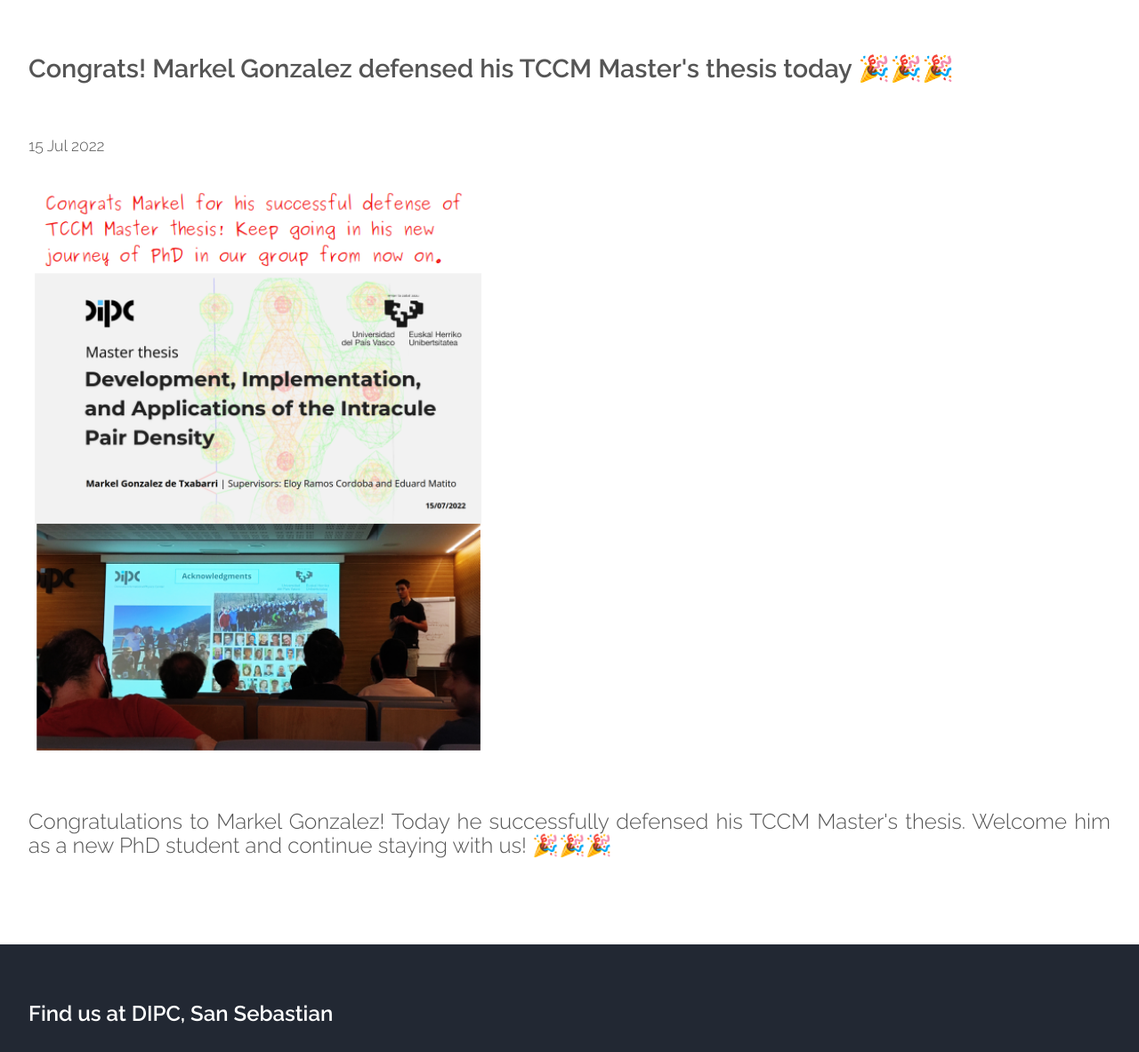
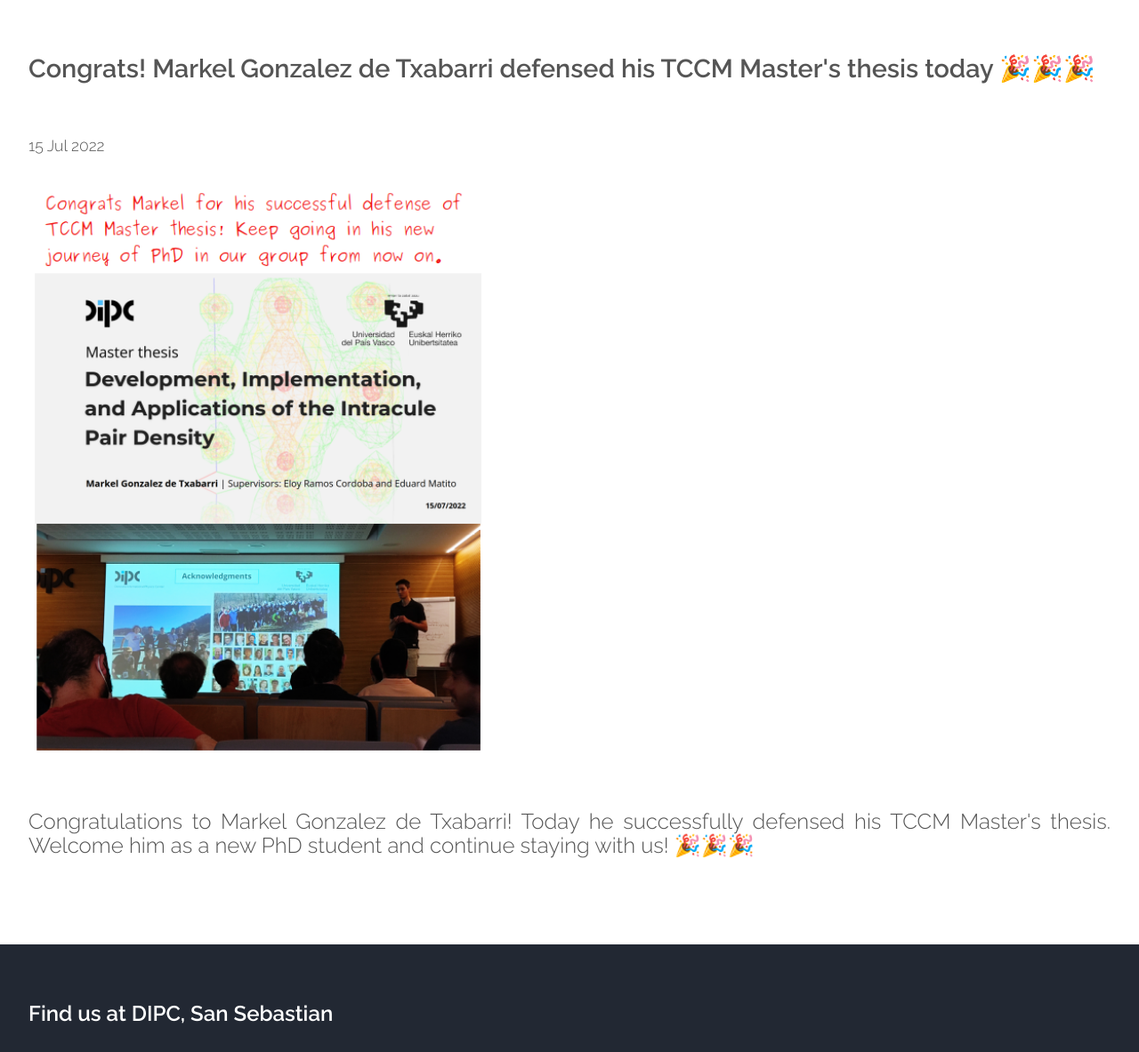
Before and after one commit to old-jekyll-templates/Horizons-Jekyll-Theme, a Jekyll site: the page built from _posts/2022-07-15-markel-master.md, in a window 1280 px wide and 1400 px high, cut to the strip 192-1375 px from the top of the window. Shown: the whole strip at 89% size. Built offline with Jekyll 4.4.1, drawn with Linux system fonts in a browser that asks for light colours; some of the changed text lies outside the part shown.

Commit message:
Update 2022-07-15-markel-master.md

```diff
--- a/_posts/2022-07-15-markel-master.md
+++ b/_posts/2022-07-15-markel-master.md
@@ -1,10 +1,10 @@
 ---
-title: "<p>Congrats! Markel Gonzalez defensed his TCCM Master's thesis today &#127881;&#127881;&#127881;</p>"
+title: "<p>Congrats! Markel Gonzalez de Txabarri defensed his TCCM Master's thesis today &#127881;&#127881;&#127881;</p>"
 subtitle: <b>July 15, 2022</b>
 featured: images/Markel_master_thesis.png
 layout: post
 ---
 
 <br>
-<P ALIGN="justify"> <font size="5"> Congratulations to  Markel Gonzalez! Today he successfully defensed his TCCM Master's thesis.
+<P ALIGN="justify"> <font size="5"> Congratulations to  Markel Gonzalez de Txabarri! Today he successfully defensed his TCCM Master's thesis.
          Welcome him as a new PhD student and continue staying with us! &#127881;&#127881;&#127881;</font></p>
```
